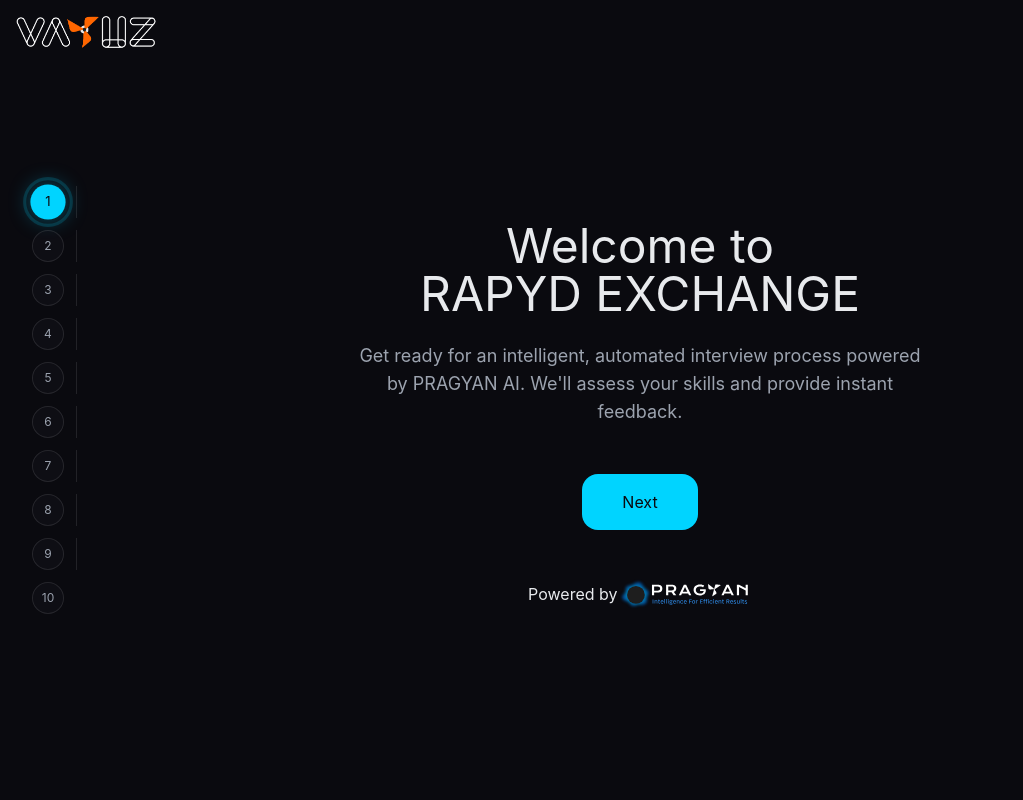
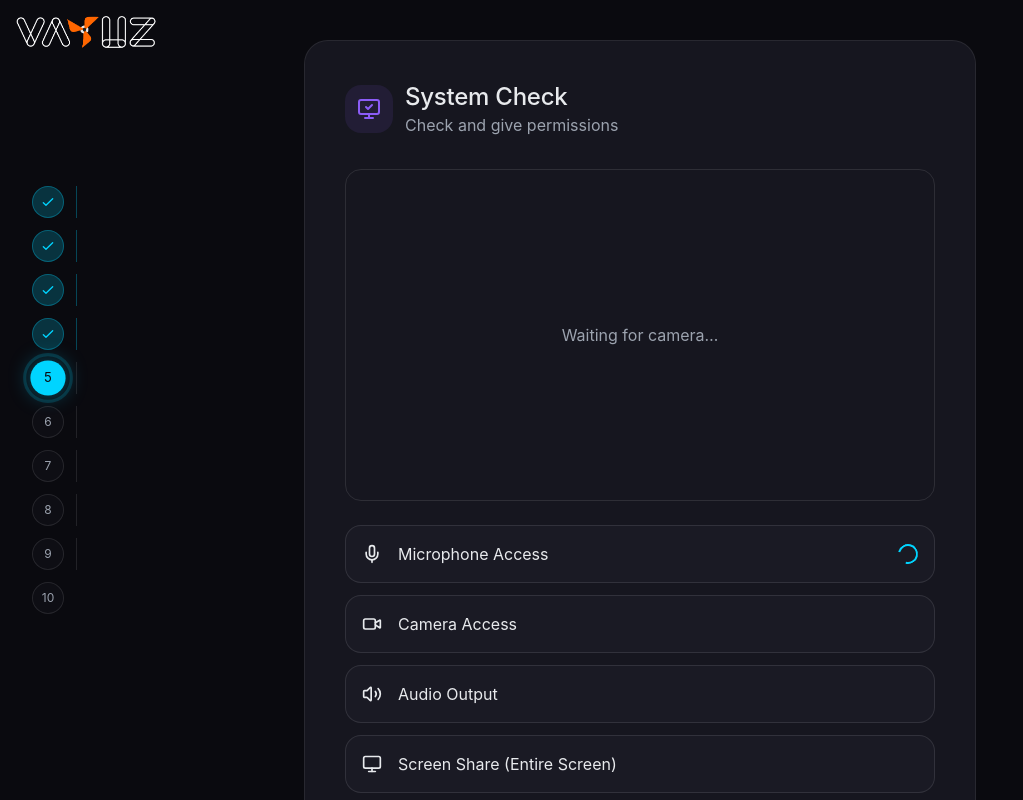
Before and after one commit to nishant-chauhan2427/AI_POC_Frontend, a React (Vite) app: page / in a window 1280 px wide. Shown: the top 800 px of the page, without its empty margins (0-1023 px from the left). Built offline with nearby package versions, Linux system fonts and the light colour scheme; no server answers.

Commit message:
add icon and fix the issue for the UI

```diff
--- a/index.html
+++ b/index.html
@@ -5,6 +5,7 @@
       <meta charset="UTF-8" />
       <meta name="viewport" content="width=device-width, initial-scale=1.0" />
       <title>AI Interview Platform Design</title>
+      <link rel='icon' type='image/png' href='/VAYUZWOC.png'>
     </head>
 
     <body>
--- a/src/App.tsx
+++ b/src/App.tsx
@@ -95,7 +95,7 @@
 };
 
 export default function App() {
-  const [currentStep, setCurrentStep] = useState(1);
+  const [currentStep, setCurrentStep] = useState(5);
 
   /* ---------------- URL DATA ---------------- */
   const [initialUserData, setInitialUserData] = useState(null);
@@ -369,6 +369,13 @@
           </motion.div>
         )}
       </AnimatePresence>
+
+      <motion.div className='fixed w-full bottom-[20px] flex justify-center  items-center'>Powered by
+        <img
+            src="/PRAGYAN.AI-logo-dark.svg"
+            alt="PRAGYAN.AI Logo"
+            className="h-8 object-contain"/>
+      </motion.div>
     </div>
   );
 }
--- a/src/components/Step1Welcome.tsx
+++ b/src/components/Step1Welcome.tsx
@@ -44,11 +44,7 @@
         >
           Next
         </motion.button>
-        <motion.div className='flex justify-center  items-center'>Powered by <img
-            src="/PRAGYAN.AI-logo-dark.svg"
-            alt="PRAGYAN.AI Logo"
-            className="h-8 object-contain"
-          /> </motion.div>
+
       </motion.div>
 
 
--- a/src/components/Step5InterviewReady.tsx
+++ b/src/components/Step5InterviewReady.tsx
@@ -1,6 +1,6 @@
 import { useState, useEffect } from 'react';
 import { motion, AnimatePresence } from 'motion/react';
-import { Play, Sparkles } from 'lucide-react';
+import { Play, Sparkles, ThumbsUp } from 'lucide-react';
 
 interface Step5InterviewReadyProps {
   onNext: () => void;
@@ -50,7 +50,7 @@
             >
               {/* Icon */}
               <motion.div
-                className="w-24 h-24 mx-auto mb-8 rounded-2xl bg-gradient-to-br from-primary/20 to-secondary/20 flex items-center justify-center relative overflow-hidden"
+                className="w-24 h-24 none mx-auto mb-8 rounded-2xl bg-gradient-to-br from-primary/20 to-secondary/20 flex items-center justify-center relative overflow-hidden"
                 animate={{
                   boxShadow: [
                     '0 0 20px rgba(0, 212, 255, 0.2)',
@@ -64,7 +64,7 @@
                   ease: "easeInOut",
                 }}
               >
-                <Sparkles className="w-12 h-12 text-primary" strokeWidth={1.5} />
+                <ThumbsUp className="w-12 h-12 text-secondary" strokeWidth={1.5} />
                 <motion.div
                   className="absolute inset-0 bg-gradient-to-br from-primary/10 to-transparent"
                   animate={{
@@ -85,7 +85,7 @@
                 animate={{ opacity: 1, y: 0 }}
                 transition={{ delay: 0.2 }}
               >
-                Now you can start your interview
+                You’re all set to begin your interview
               </motion.h2>
 
               <motion.p
@@ -94,7 +94,7 @@
                 animate={{ opacity: 1, y: 0 }}
                 transition={{ delay: 0.3 }}
               >
-                All systems are ready. Click continue when you're ready to begin your interview questions.
+                All systems are ready and functioning correctly. Click Continue to proceed with the interview questions.
               </motion.p>
 
               {/* Continue Button */}
--- a/src/components/Step6Question.tsx
+++ b/src/components/Step6Question.tsx
@@ -225,7 +225,7 @@
           animate={{ opacity: 1, x: 0 }}
           className="w-[35%] p-6 border-r border-border"
         >
-          <div className="h-full flex flex-col">
+          <div className="h-full ms-8 flex flex-col">
             {/* Camera Feed */}
             <div className="glass-card rounded-2xl overflow-hidden flex-1 relative border border-border">
               <div className="absolute inset-0 bg-gradient-to-br from-primary/5 to-secondary/5">
@@ -322,7 +322,7 @@
         <motion.div
           initial={{ opacity: 0, x: 50 }}
           animate={{ opacity: 1, x: 0 }}
-          className="flex-1 p-6 overflow-y-auto"
+          className="flex-1 w-[60%] p-6 overflow-y-auto"
         >
           <div className="max-w-2xl mx-auto h-full flex flex-col justify-center">
             {/* Question Card */}
@@ -333,9 +333,9 @@
                   <Brain className="w-6 h-6 text-primary" strokeWidth={1.5} />
                 </div>
                 <div className="flex-1">
-                  <p className="text-xs text-muted-foreground mb-3 tracking-wider">
-                    AI INTERVIEWER
-                  </p>
+                  {/* <p className="text-xs text-muted-foreground mb-3 tracking-wider">
+                    PRAGYAN AI
+                  </p> */}
                   <h2 className="text-2xl leading-relaxed">{question.text}</h2>
                 </div>
               </div>
--- a/src/components/Step7Question.tsx
+++ b/src/components/Step7Question.tsx
@@ -95,7 +95,7 @@
                     <Brain className="w-6 h-6 text-primary" strokeWidth={1.5} />
                   </div>
                   <div className="flex-1">
-                    <p className="text-xs text-muted-foreground mb-3">AI INTERVIEWER</p>
+                    {/* <p className="text-xs text-muted-foreground mb-3">AI INTERVIEWER</p> */}
                     <h2 className="text-2xl leading-relaxed">{question.text}</h2>
                   </div>
                 </div>
```
